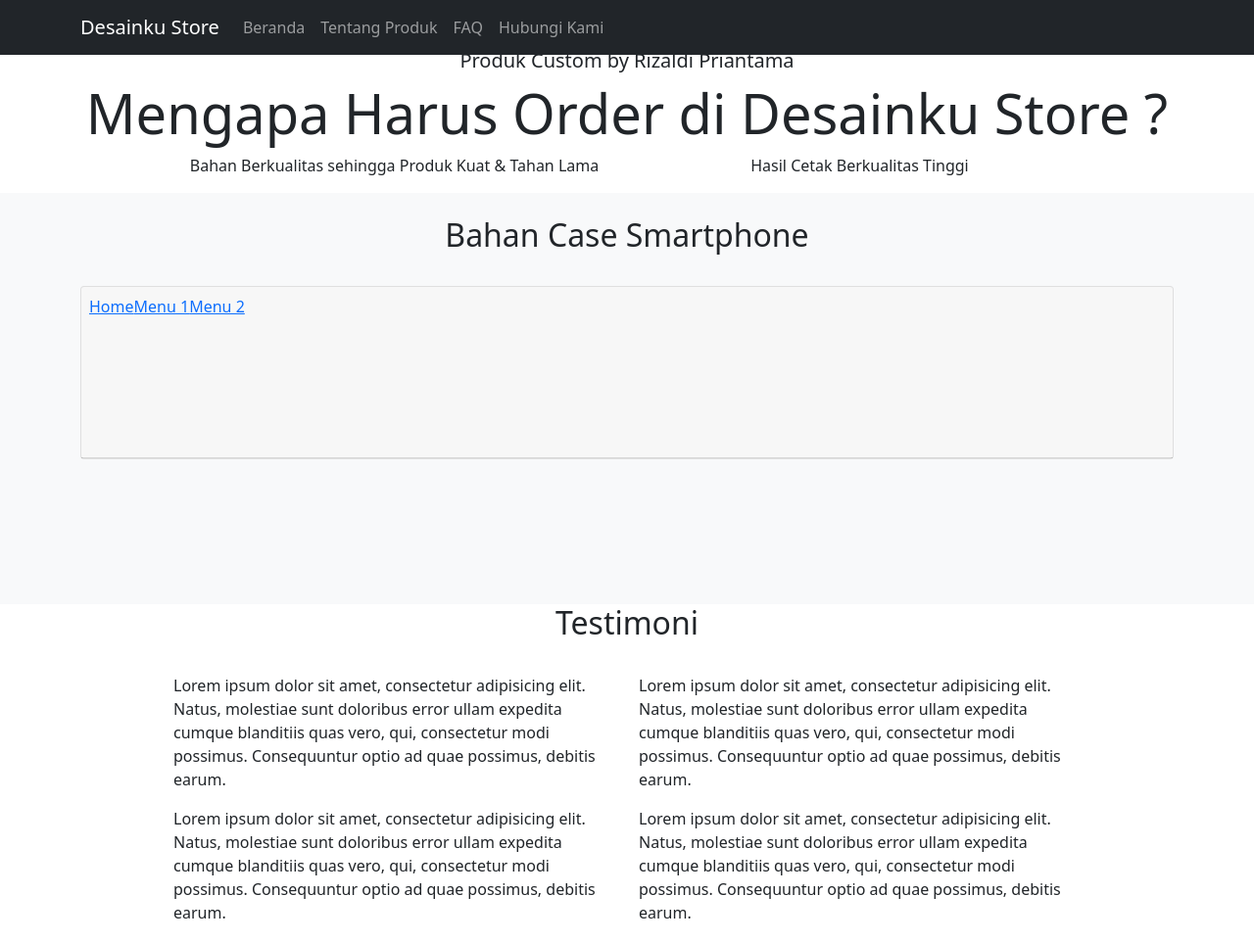
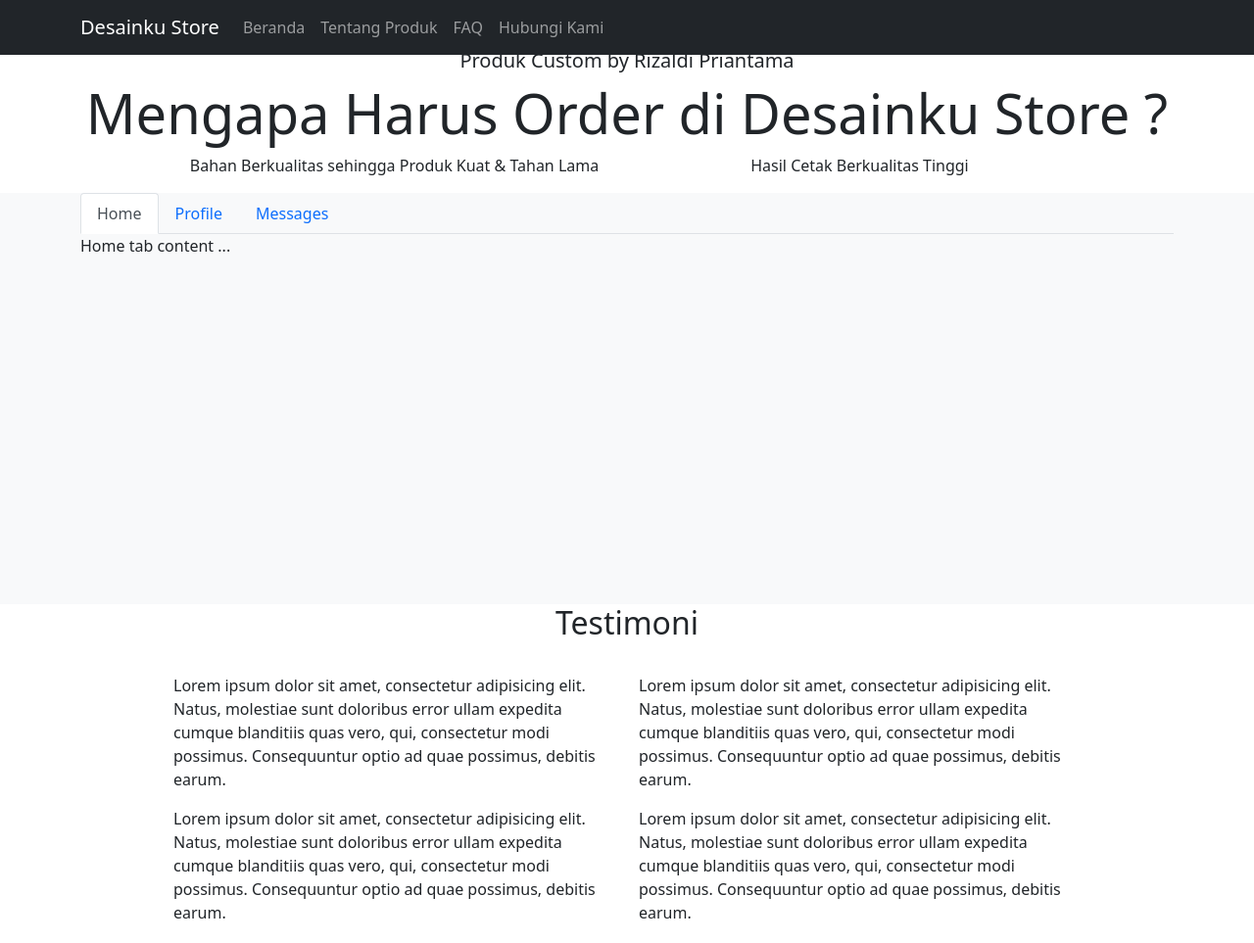
Before and after one commit to rizaldipriantama/rizaldipriantama.github.io, a plain HTML site: page index.html in a window 1280 px wide. Shown: the top 963 px of the page at 98% size. Drawn offline with nearby package versions, Linux system fonts and the light colour scheme.

Commit message:
Update index.html

```diff
--- a/index.html
+++ b/index.html
@@ -64,44 +64,30 @@
    <!-- Produk -->
     <section class="portfolio bg-light" id="portfolio">
       <div class="container">
-        <div class="row pt-4 mb-4">
-          <div class="col text-center">
-            <h2>Bahan Case Smartphone</h2>
-          </div>
-        </div>
-<div class="card text-center">
-  <div class="card-header">
-    <ul class="nav nav-tabs card-header-tabs">
+
+<ul class="nav nav-tabs">
     <li class="nav-item">
-	<li class="active"><a data-toggle="tab" href="#home">Home</a></li>
-	<li><a data-toggle="tab" href="#menu1">Menu 1</a></li>
-	<li><a data-toggle="tab" href="#menu2">Menu 2</a></li>
+        <a href="#home" class="nav-link active" data-toggle="tab">Home</a>
+    </li>
+    <li class="nav-item">
+        <a href="#profile" class="nav-link" data-toggle="tab">Profile</a>
+    </li>
+    <li class="nav-item">
+        <a href="#messages" class="nav-link" data-toggle="tab">Messages</a>
     </li>
 </ul>
 <div class="tab-content">
-	<div id="home" class="tab-pane fade in active">
-      <div class="card-body">
-    <h5 class="card-title">Special title treatment</h5>
-    <p class="card-text">With supporting text below as a natural lead-in to additional content.</p>
-    <a href="#" class="btn btn-primary">Go somewhere</a>
+    <div class="tab-pane fade show active" id="home">
+        <p>Home tab content ...</p>
+    </div>
+    <div class="tab-pane fade" id="profile">
+        <p>Profile tab content ...</p>
+    </div>
+    <div class="tab-pane fade" id="messages">
+        <p>Messages tab content ...</p>
     </div>
 </div>
-	<div id="menu1" class="tab-pane fade">
-      <div class="card-body">
-    <h5 class="card-title">Special title treatment</h5>
-    <p class="card-text">With supporting text below as a natural lead-in to additional content.</p>
-    <a href="#" class="btn btn-primary">Go somewhere</a>
-  </div>
-	</div>
-	<div id="menu2" class="tab-pane fade">
-      <div class="card-body">
-    <h5 class="card-title">Special title treatment</h5>
-    <p class="card-text">With supporting text below as a natural lead-in to additional content.</p>
-    <a href="#" class="btn btn-primary">Go somewhere</a>
-  </div>
-	</div>
-		</div>
-      </div>
+
       </div>
     </section>
 
```
Lines whose indentation alone changed are shown as unchanged.
